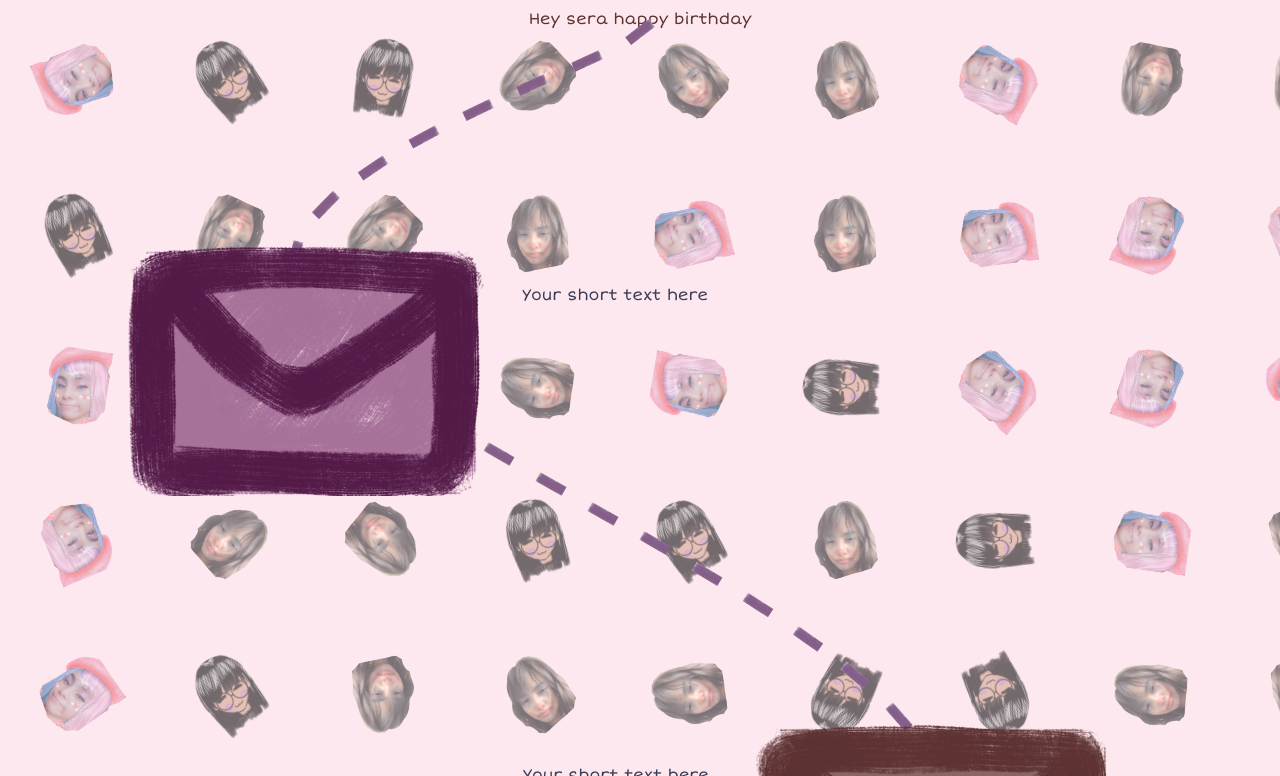
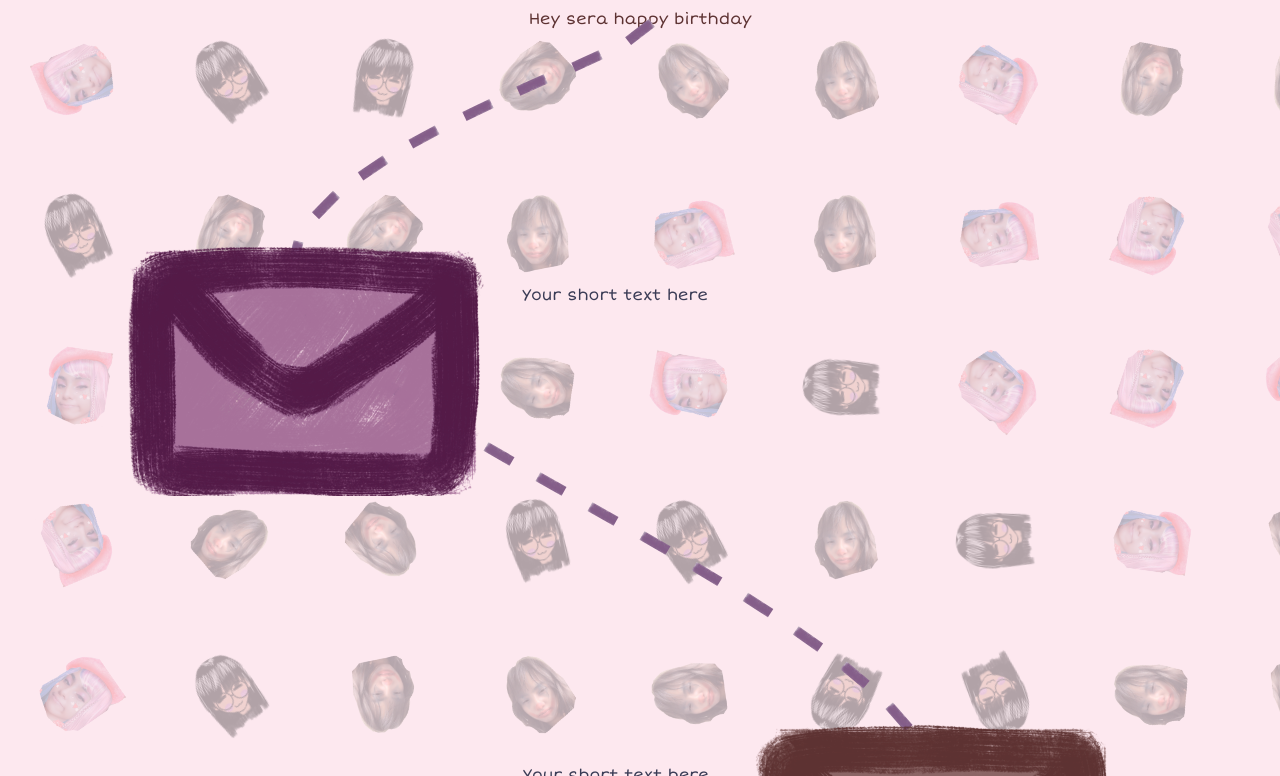
Before and after one commit to EnDpim/happyborbdaysera, a plain HTML site: page index.html in a window 1280 px wide. Shown: the part 150-926 px from the top of the page. Drawn offline with Linux system fonts and the light colour scheme.

Commit message:
opacity change

```diff
--- a/css/style.css
+++ b/css/style.css
@@ -242,7 +242,7 @@ body {
 
 .dot {
     position: absolute;
-    opacity: 0.55;
+    opacity: 0.3;
     /* lower = fainter, 1 = full strength */
 }
 
```
